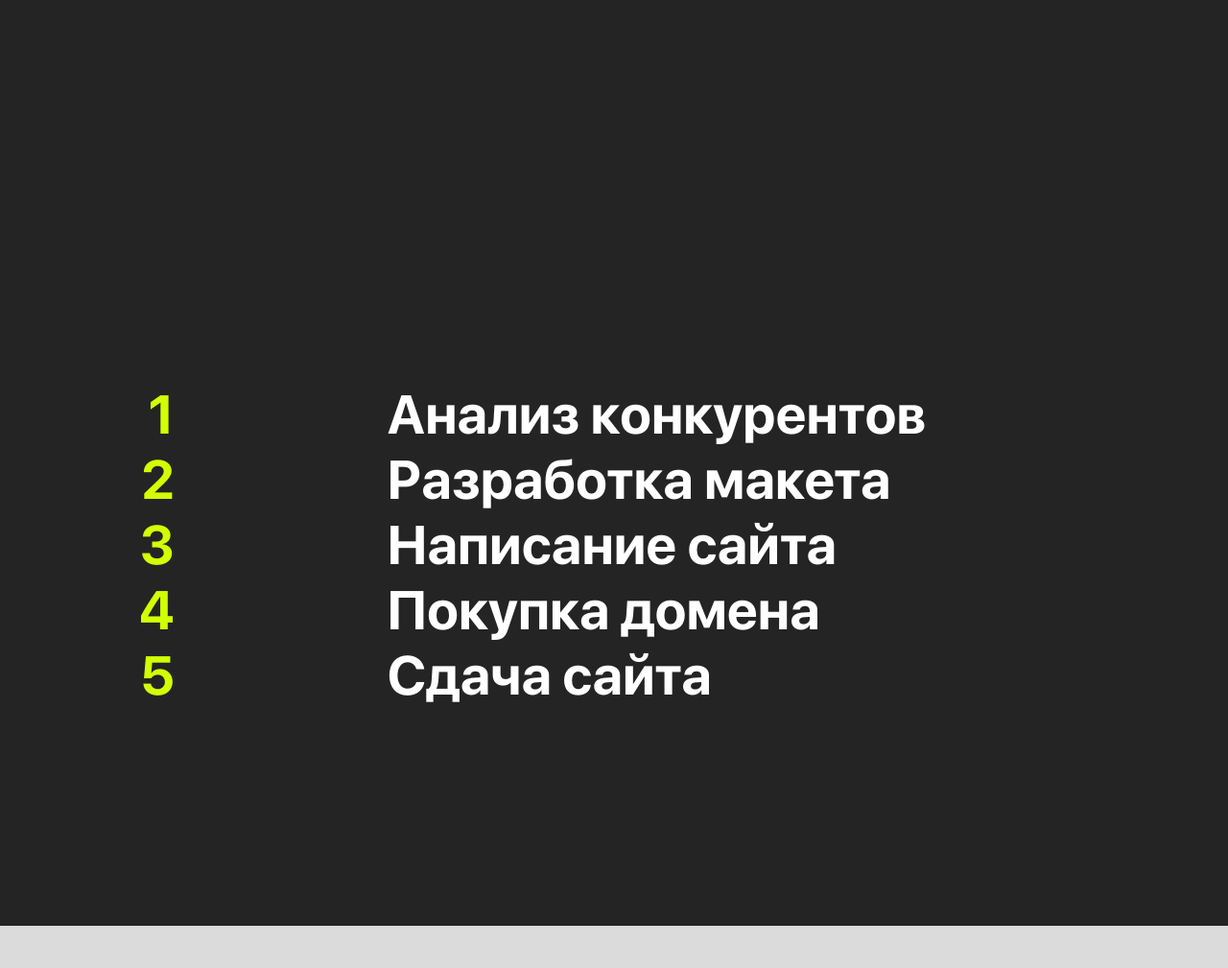
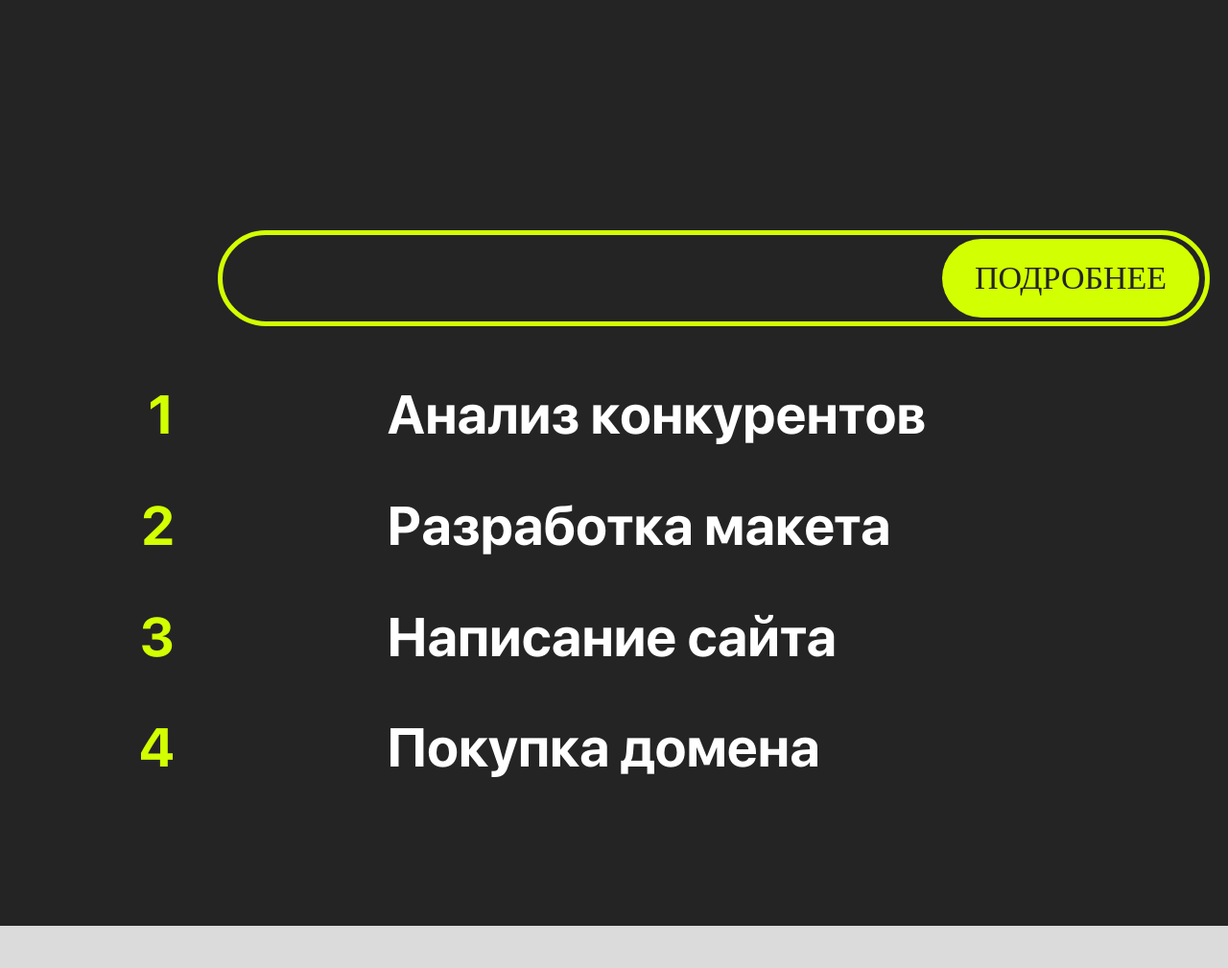
Before and after one commit to blago-white/custom-sites-agency, a Django app: page / in a window 1280 px wide. Shown: the part 1416-2425 px from the top of the page at 96% size. Run offline with Django 4.2, Linux system fonts and the light colour scheme; parts of the project's set-up code (start-up, migrations or seed data) failed here and were passed over; some web fonts are replaced.

Commit message:
Add steps transform on scroll

```diff
--- a/agency/static/css/home/steps.css
+++ b/agency/static/css/home/steps.css
@@ -32,8 +32,11 @@
     justify-content: flex-start;
     flex-direction: column;
     align-items: flex-start;
+    gap: 4.2vh;
     font-size: 5vh;
     margin-block: 0px;
+
+	scroll-snap-type: y mandatory;
 }
 
 .steps li {
@@ -45,14 +48,51 @@
     flex-direction: column;
     justify-content: flex-start;
     align-items: flex-end;
+    gap: 4.2vh;
 
     font-size: 5vh;
-
     width: 14.2vw;
 
     padding-right: 14.2vw;
 
     color: var(--toxic-green-color);
+}
+
+.active-item-line {
+    height: 8vh;
+    position: absolute;
+    top: 46vh;
+    width: 80vw;
+    border: 5px solid var(--toxic-green-color);
+    margin-inline: 20vh;
+    border-radius: 30vh;
+
+    display: flex;
+    justify-content: flex-end;
+    align-items: center;
+
+    pointer-events: none;
+}
+
+.line-about-button {
+    margin: .5vh;
+    height: 90%;
+    border: 0px;
+    background: var(--toxic-green-color);
+    border-radius: inherit;
+    font-size: 3vh;
+    padding-inline: 2ch;
+    font-family: "RFDewi Bold";
+    color: var(--bg-color);
+    cursor: pointer;
+
+    pointer-events: auto;
+
+    transition: all .2s ease-out;
+}
+
+.line-about-button:hover {
+    background: var(--light-color);
 }
 
 .steps-wrapper {
--- /dev/null
+++ b/agency/static/js/stepsScroll.js
@@ -0,0 +1,48 @@
+const steps = document.getElementById('steps-scroll');
+const numbers = document.getElementById('steps-numbers').children;
+const texts = document.getElementById('steps-text').children;
+const itemLine = document.getElementById('item-line');
+
+
+function scrollStep(event) {
+    console.log(event);
+    window.scroll(0, 100);
+}
+
+
+function onScroll(event) {
+    const position = texts[1].getBoundingClientRect();
+
+    Array.prototype.forEach.call(numbers, number => {
+        console.log(number.offsetHeight);
+
+        const position = number.getBoundingClientRect();
+
+        const centerPosition = itemLine.getBoundingClientRect().top;
+        console.log(centerPosition);
+
+        const deltaToCenter = Math.abs(centerPosition - position.top);
+
+        number.style.transform = `scale(${
+            Math.min(1.7, Math.max(0.8, Math.abs((deltaToCenter*1.5 - centerPosition)*1.5)/400))
+        })`;
+
+        number.style.opacity = `${1/(deltaToCenter/100)}`;
+    });
+
+    Array.prototype.forEach.call(texts, text => {
+        const position = text.getBoundingClientRect();
+        const centerPosition = itemLine.getBoundingClientRect().top;
+
+        const deltaToCenter = Math.abs(centerPosition - position.top);
+
+        text.style.transform = `scale(${
+            Math.min(1.7, Math.max(1, Math.abs((deltaToCenter*1.5 - (window.outerHeight / 2 * .9))*1.5)/600))
+        })`;
+
+        text.style.opacity = `${1/(deltaToCenter/100)}`;
+    });
+}
+
+
+steps.addEventListener('scroll', onScroll);
--- a/agency/templates/main.html
+++ b/agency/templates/main.html
@@ -32,6 +32,7 @@
         <link rel="stylesheet" href="{% static 'css/order-form.css' %}" type="text/css">
         <link rel="stylesheet" href="{% static 'css/bg.css' %}" type="text/css">
         <link rel="stylesheet" href="{% static 'css/animations.css' %}" type="text/css">
+
         <!-- Yandex.Metrika counter -->
         <script type="text/javascript" >
            (function(m,e,t,r,i,k,a){m[i]=m[i]||function(){(m[i].a=m[i].a||[]).push(arguments)};
@@ -105,6 +106,8 @@
     <script type="module" src="{% static 'js/dialog.js' %}"></script>
     <script type="module" src="{% static 'js/textLine.js' %}"></script>
     <script src="{% static 'js/cursor.js' %}"></script>
+    <script src="{% static 'js/stepsScroll.js' %}"></script>
+
     <script>
         const sectionsYCords = {
             "main": 0,
@@ -125,5 +128,17 @@
 
         setInitialAboutSection();
     </script>
+    <script type="text/javascript">
+        var _testScroll2 = new jsCustomScroll(elem, {
+            at: 80,
+            at_Fn: function (scrollbar, el) {
+            },
+            scrollUp: function (scrollbar, el) {
+            },
+            scrollDown: function (scrollbar, el) {
+            }
+        });
+        console.log(_testScroll2);
+    </script>
     </body>
 </html>
--- a/agency/templates/sections/steps.html
+++ b/agency/templates/sections/steps.html
@@ -7,16 +7,20 @@
         <span>ЭТАПЫ РАБОТ</span>
     </div>
 
-    <div class="steps-wrapper">
+    <div class="active-item-line" id="item-line">
+        <button class="line-about-button">ПОДРОБНЕЕ</button>
+    </div>
+
+    <div class="steps-wrapper" id="steps-scroll">
         <div class="steps-table">
-            <div class="steps-numbers">
+            <div class="steps-numbers" id="steps-numbers">
                 <span>1</span>
                 <span>2</span>
                 <span>3</span>
                 <span>4</span>
                 <span>5</span>
             </div>
-            <ul class="steps">
+            <ul class="steps" id="steps-text">
                 <li>Анализ конкурентов</li>
                 <li>Разработка макета</li>
                 <li>Написание сайта</li>
```
